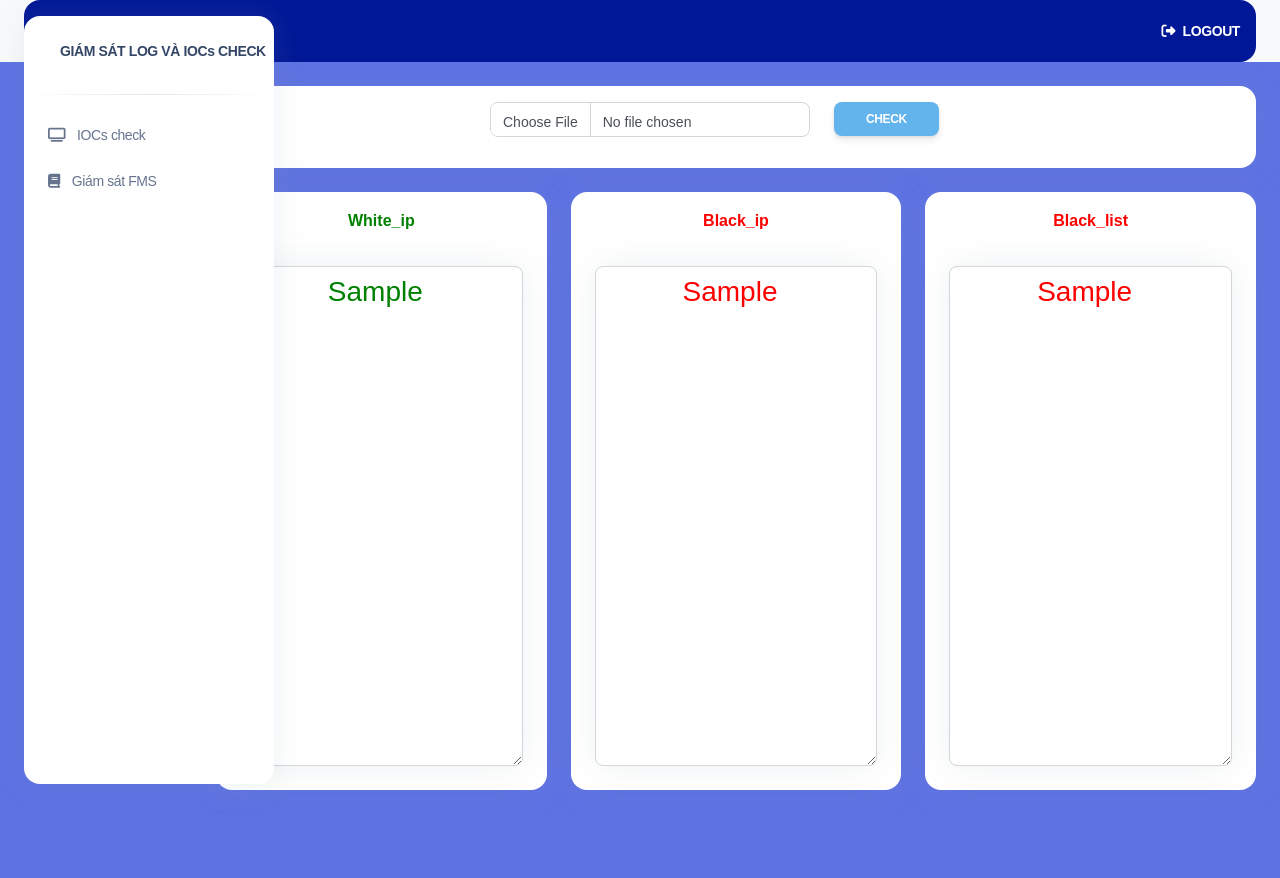
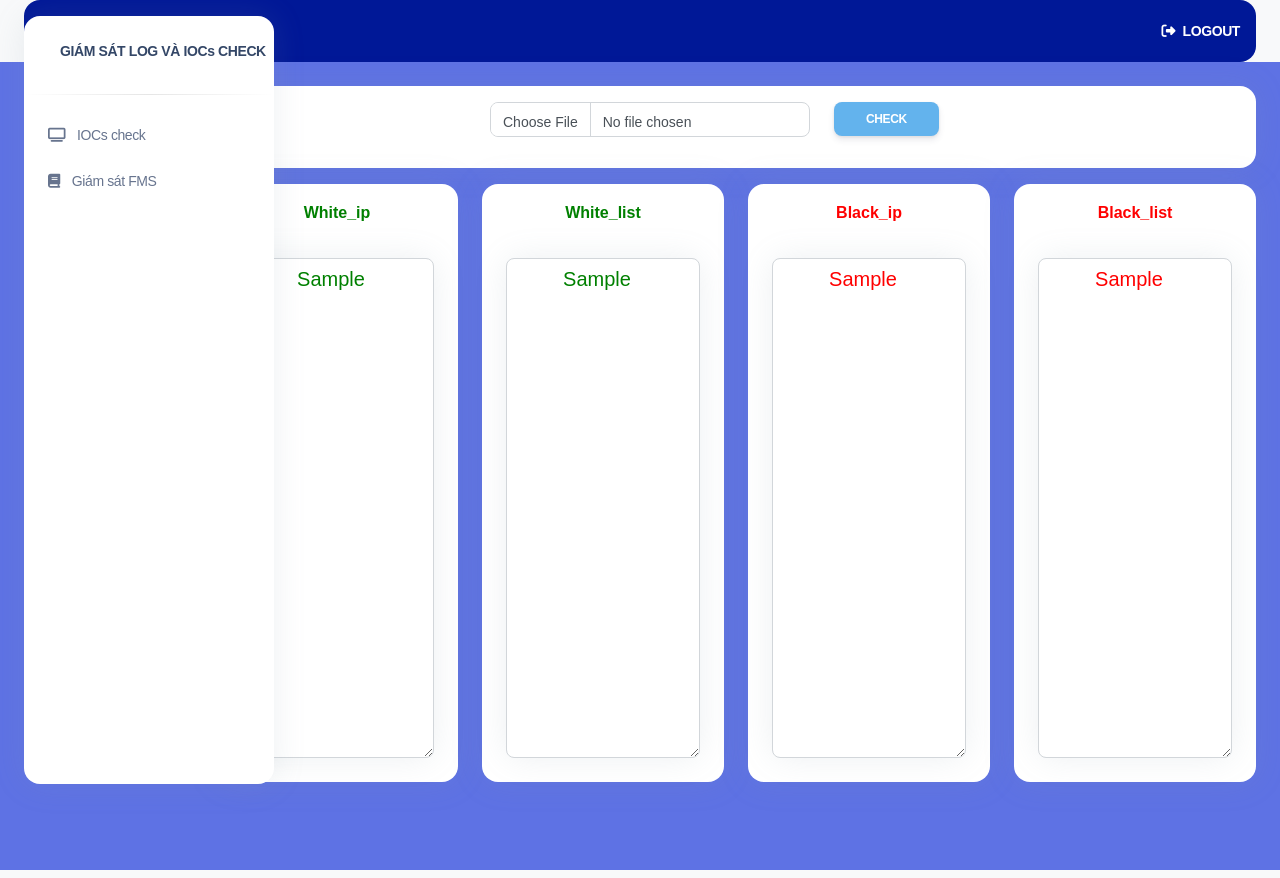
Before and after one commit to CattyTN/FMS_monitor_virus_autocheck, a Flask app: template templates/virus_check.html in a window 1280 px wide. Run offline with Flask 3, Linux system fonts and the light colour scheme; the template is opened without the code that fills it: most values are stand-ins (such as "Sample title", 1, 10 or a date in 2020); parts of the project's set-up code (start-up, migrations or seed data) failed here and were passed over; some libraries are stand-ins or nearby versions; some web fonts are replaced.

Commit message:
update white_list show

```diff
--- a/app.py
+++ b/app.py
@@ -52,7 +52,9 @@ def get_users():
 @login_required
 def virus_check():
     black_list = get_list(black_list_path)
-    return render_template('virus_check.html', black_list_new = black_list.to_string(index=False, header=False))
+    white_list = get_list(white_list_path)
+
+    return render_template('virus_check.html', black_list_new = black_list.to_string(index=False, header=False),white_list_new = white_list.to_string(index=False, header=False))
 
 @app.route('/tables', methods=['GET', 'POST'])
 @login_required
--- a/templates/virus_check.html
+++ b/templates/virus_check.html
@@ -32,45 +32,56 @@
         </div>
 
 
-        <div class="row mt-4">
-          <div class="col-lg-4 mb-lg-0 mb-4">
+        <div class="row mt-3">
+          <div class="col-lg-3 mb-lg-0 mb-4">
             <div class="card z-index-2 h-100">
               <div class="card-header pb-0 pt-3 bg-transparent">
                 <h6 class="text-capitalize" style="color: green;text-align: center; vertical-align: middle;">White_ip</h6>
               </div>
               <div class="card-body">
                 <div class="card">
-                  <textarea id="blacklist-textbox" class="form-control" rows="10" style="height: 500px; color: green;font-size: 28px;text-align: center; padding-left: 0;line-height:1.2;">{{ df_normal }}</textarea>
+                  <textarea id="blacklist-textbox" class="form-control" rows="10" style="height: 500px; color: green;font-size: 20px;text-align: center; padding-left: 0;line-height:1.2;">{{ df_normal }}</textarea>
                 </div>
               </div>
             </div>
           </div>
 
-          <div class="col-lg-4 mb-lg-0 mb-4">
+          <div class="col-lg-3 mb-lg-0 mb-4">
+            <div class="card z-index-2 h-100">
+              <div class="card-header pb-0 pt-3 bg-transparent">
+                <h6 class="text-capitalize" style="color: green;text-align: center; vertical-align: middle;">White_list</h6>
+              </div>
+              <div class="card-body">
+                <div class="card">
+                  <textarea id="blacklist-textbox" class="form-control" rows="10" style="height: 500px; color: green;font-size: 20px;text-align: center; padding-left: 0;line-height:1.2;">{{white_list_new}}</textarea>
+                </div>
+              </div>
+            </div>
+          </div>
+
+          <div class="col-lg-3 mb-lg-0 mb-4">
             <div class="card z-index-2 h-100">
               <div class="card-header pb-0 pt-3 bg-transparent">
                 <h6 class="text-capitalize" style="color: red;text-align: center; vertical-align: middle;">Black_ip</h6>
               </div>
               <div class="card-body">
                 <div class="card">
-                  <textarea id="blacklist-textbox" class="form-control" rows="10" style="height: 500px; color: red;font-size: 28px; text-align: center; padding-left: 0;vertical-align: middle;line-height:1.2;">{{ df_malicious }}</textarea></div>
+                  <textarea id="blacklist-textbox" class="form-control" rows="10" style="height: 500px; color: red;font-size: 20px; text-align: center; padding-left: 0;vertical-align: middle;line-height:1.2;">{{ df_malicious }}</textarea></div>
               </div>
             </div>
           </div>
-          <div class="col-lg-4 mb-lg-0 mb-4">
+          <div class="col-lg-3 mb-lg-0 mb-4">
             <div class="card z-index-2 h-100">
               <div class="card-header pb-0 pt-3 bg-transparent">
                 <h6 class="text-capitalize" style="color: red;text-align: center; vertical-align: middle">Black_list</h6>
               </div>
               <div class="card-body">
                 <div class="card">
-                  <textarea id="blacklist-now" class="form-control" rows="10" style="height: 500px;font-size: 28px;color: red; text-align: center; padding-left: 0;line-height:1.2;">{{black_list_new}}</textarea>
+                  <textarea id="blacklist-now" class="form-control" rows="10" style="height: 500px;font-size: 20px;color: red; text-align: center; padding-left: 0;line-height:1.2;">{{black_list_new}}</textarea>
                 </div>
               </div>
             </div>
           </div>
-
-
         </div>
 
 
```
